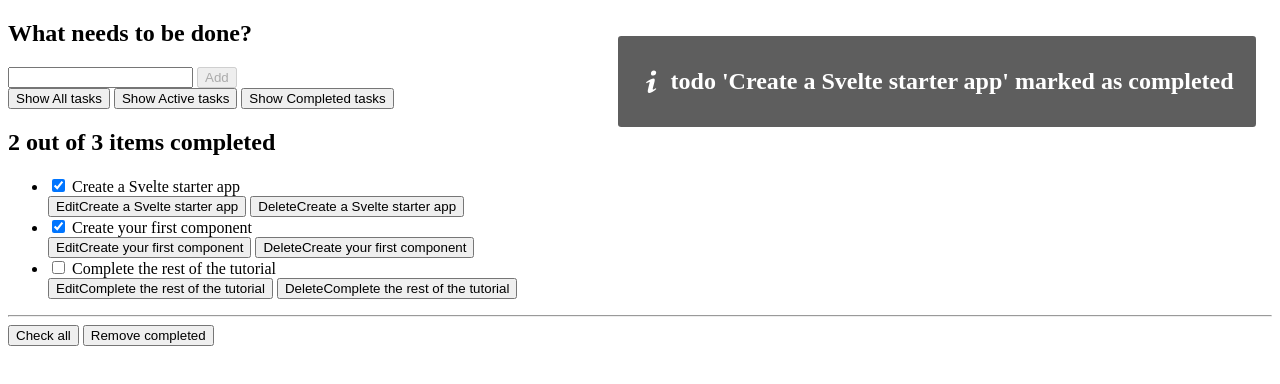
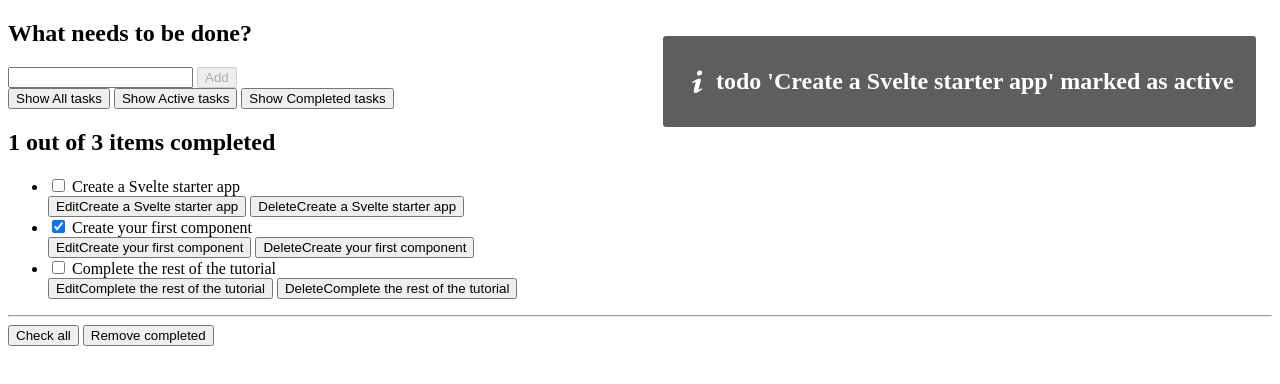
Before and after one commit to manuelpirez/TodoList, a SvelteKit app: page / in a window 1280 px wide. Both pictures are taken after a click on the checkbox "Create a Svelte starter app". Shown: the top 384 px of the page. Built offline with nearby package versions, Linux system fonts and the light colour scheme.

Commit message:
Session4: binding todos to stores.js

```diff
--- a/src/routes/+page.svelte
+++ b/src/routes/+page.svelte
@@ -1,14 +1,27 @@
 <script>
-	import Todos from './components/Todos.svelte';
-    import Alert from './components/Alert.svelte'
+    import Todos from "./components/Todos.svelte";
+    import Alert from "./components/Alert.svelte";
 
-	let todos = [
-		{ id: 1, name: 'Create a Svelte starter app', completed: false },
-		{ id: 2, name: 'Create your first component', completed: true },
-		{ id: 3, name: 'Complete the rest of the tutorial', completed: false }
-	];
+    import { todos } from "./../store/stores.js";
+    // First we need some way for our Todos component to give back the updated to-dos to its parent.
+    // We could emit an updated event with the list of to-dos,
+    // but it's easier just to bind the todos variable.
+    // !! to access the to-dos now we have to use the $todos reactive $store syntax.
+    $todos = [
+        { id: 1, name: "Create a Svelte starter app", completed: true },
+        { id: 2, name: "Create your first component", completed: true },
+        { id: 3, name: "Complete the rest of the tutorial", completed: false }
+    ];
+    $: console.log('todos', todos)
+    console.log('todos store - todos:', todos)
+    console.log('todos store content - $todos:', $todos)
 </script>
 
 <Alert />
 <!-- Here, we send the variable todos as a prop, {todos} is shorthand for todos={todos}. We all like writing less code -->
-<Todos {todos} />
+<!-- Session 3 (stores): First we need some way for our Todos component to give back the updated to-dos to its parent.
+    We could emit an updated event with the list of to-dos,
+    but it's easier just to bind the todos variable. <Todos bind:todos />
+    Everytime todos updates the variable it will get updated here as well-->
+<!-- Session 3 part 2 (stores): change the var to use the $ syntax-->
+<Todos bind:todos={$todos} />
--- a/src/routes/components/Alert.svelte
+++ b/src/routes/components/Alert.svelte
@@ -40,7 +40,7 @@
 to make it reactive automatically.
 Our previous code block can be replaced with this:-->
 {#if visible}
-    <div on:click={() => visible = false}>
+    <div role="alert" on:click={() => visible = false}>
         <svg xmlns="http://www.w3.org/2000/svg" viewBox="0 0 20 20">
             <path d="M12.432 0c1.34 0 2.01.912 2.01 1.957 0 1.305-1.164 2.512-2.679 2.512-1.269 0-2.009-.75-1.974-1.99C9.789 1.436 10.67 0 12.432 0zM8.309 20c-1.058 0-1.833-.652-1.093-3.524l1.214-5.092c.211-.814.246-1.141 0-1.141-.317 0-1.689.562-2.502 1.117l-.528-.88c2.572-2.186 5.531-3.467 6.801-3.467 1.057 0 1.233 1.273.705 3.23l-1.391 5.352c-.246.945-.141 1.271.106 1.271.317 0 1.357-.392 2.379-1.207l.6.814C12.098 19.02 9.365 20 8.309 20z"/>
         </svg>
--- a/src/store/stores.js
+++ b/src/store/stores.js
@@ -1,6 +1,6 @@
 // We import the writable() function from svelte/store
-import { writable } from 'svelte/store'
-
+import { writable } from 'svelte/store';
+export const todos = writable([]);
 
 // Use writable to create a new store called alert with an initial value of "Welcome to the to-do list app!". We then export the store.
-export const alert = writable('Welcome to the to-do list app!')
+export const alert = writable('Welcome to the to-do list app!');
```
